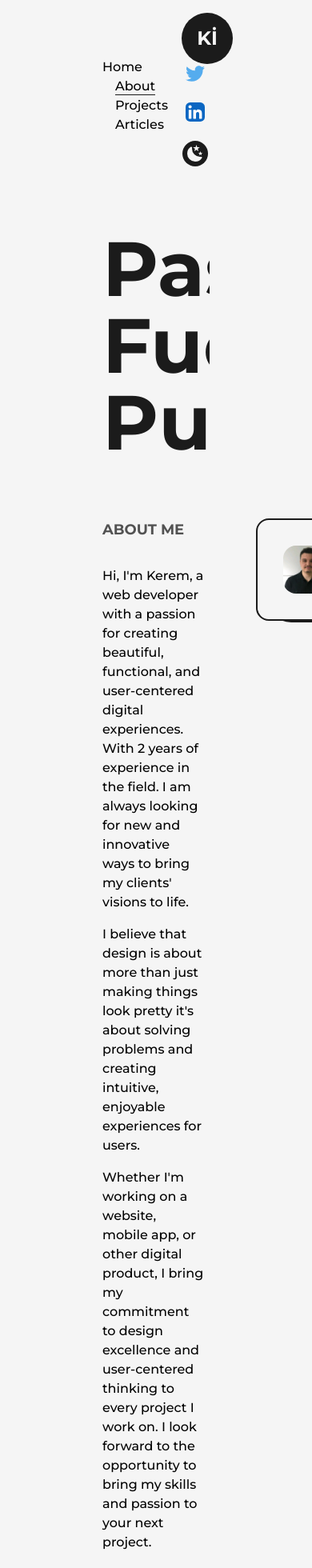
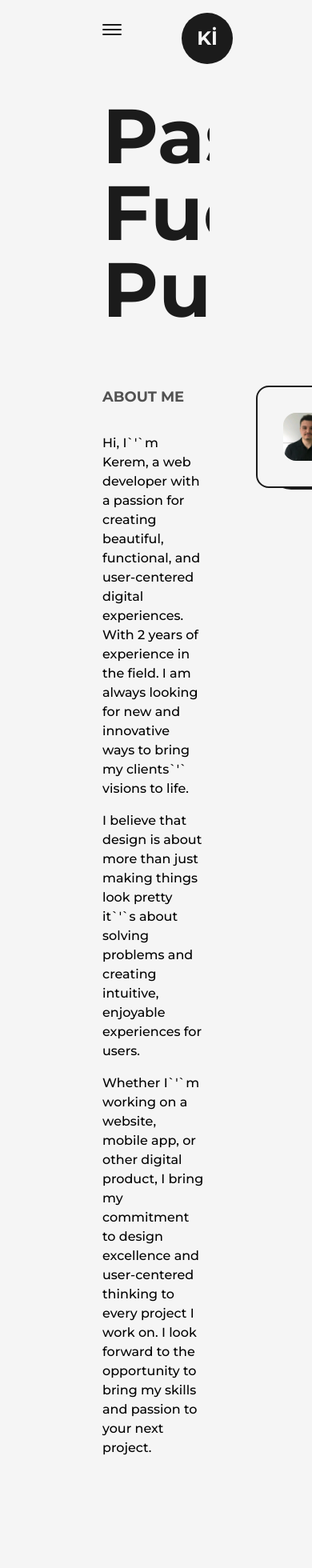
Before and after one commit to keremilhan/nextjs-portfolio, a Next.js app: page /about in a window 390 px wide. Shown: the top 1960 px of the page at 80% size. Built offline with nearby package versions, Linux system fonts and the light colour scheme.

Commit message:
bug fixes for the first deploy

```diff
--- a/app/about/page.tsx
+++ b/app/about/page.tsx
@@ -39,15 +39,15 @@ const AboutPage = () => {
                 <div className="col-span-3 flex flex-col items-start justify-start gap-4">
                     <h2 className="mb-4 text-lg font-bold uppercase text-dark/75 dark:text-light/75 ">About me</h2>
                     <p className="font-medium">
-                        Hi, I'm Kerem, a web developer with a passion for creating beautiful, functional, and user-centered digital experiences. With 2 years of experience in the field. I am always
-                        looking for new and innovative ways to bring my clients' visions to life.
+                        Hi, I`&apos;`m Kerem, a web developer with a passion for creating beautiful, functional, and user-centered digital experiences. With 2 years of experience in the field. I am
+                        always looking for new and innovative ways to bring my clients`&apos;` visions to life.
                     </p>
                     <p className="font-medium">
-                        I believe that design is about more than just making things look pretty it's about solving problems and creating intuitive, enjoyable experiences for users.
+                        I believe that design is about more than just making things look pretty it`&apos;`s about solving problems and creating intuitive, enjoyable experiences for users.
                     </p>
                     <p className="font-medium">
-                        Whether I'm working on a website, mobile app, or other digital product, I bring my commitment to design excellence and user-centered thinking to every project I work on. I look
-                        forward to the opportunity to bring my skills and passion to your next project.
+                        Whether I`&apos;`m working on a website, mobile app, or other digital product, I bring my commitment to design excellence and user-centered thinking to every project I work on.
+                        I look forward to the opportunity to bring my skills and passion to your next project.
                     </p>
                 </div>
                 <div className="col-span-3 relative h-max rounded-2xl border-2 border-solid border-dark bg-light p-8 dark:bg-dark dark:border-light">
--- a/app/api/projects/route.ts
+++ b/app/api/projects/route.ts
@@ -1,7 +1,6 @@
-import { NextResponse } from 'next/server';
+import { NextRequest, NextResponse } from 'next/server';
 import projects from './data.json';
-import { NextApiRequest } from 'next';
 
-export async function GET(request: NextApiRequest) {
+export async function GET(request: Request | NextRequest) {
     return NextResponse.json(projects);
 }
--- a/components/Experience.tsx
+++ b/components/Experience.tsx
@@ -21,8 +21,10 @@ const Details: React.FC<{
                     {time} | {address}
                 </span>
                 <ul className="mt-2 flex flex-col gap-2 ml-5">
-                    {work.map(bullet => (
-                        <li className="font-medium w-full list-disc">{bullet}</li>
+                    {work.map((bullet, index) => (
+                        <li key={`${bullet}_${index}`} className="font-medium w-full list-disc">
+                            {bullet}
+                        </li>
                     ))}
                 </ul>
             </div>
--- a/components/Icons.tsx
+++ b/components/Icons.tsx
@@ -3,10 +3,7 @@ import * as React from 'react';
 export const GithubIcon: React.FC<{ className?: string }> = ({ className, ...rest }) => (
     <svg xmlns="http://www.w3.org/2000/svg" width="1em" height="1em" viewBox="0 0 512 512" {...rest} className={`w-full h-auto ${className}`}>
         <path fill="none" d="M0 0h512v512H0z" />
-        <path
-            fill="currentColor"
-            d="M256 32C132.3 32 32 134.9 32 261.7c0 101.5 64.2 187.5 153.2 217.9a17.56 17.56 0 0 0 3.8.4c8.3 0 11.5-6.1 11.5-11.4 0-5.5-.2-19.9-.3-39.1a102.4 102.4 0 0 1-22.6 2.7c-43.1 0-52.9-33.5-52.9-33.5-10.2-26.5-24.9-33.6-24.9-33.6-19.5-13.7-.1-14.1 1.4-14.1h.1c22.5 2 34.3 23.8 34.3 23.8 11.2 19.6 26.2 25.1 39.6 25.1a63 63 0 0 0 25.6-6c2-14.8 7.8-24.9 14.2-30.7-49.7-5.8-102-25.5-102-113.5 0-25.1 8.7-45.6 23-61.6-2.3-5.8-10-29.2 2.2-60.8a18.64 18.64 0 0 1 5-.5c8.1 0 26.4 3.1 56.6 24.1a208.21 208.21 0 0 1 112.2 0c30.2-21 48.5-24.1 56.6-24.1a18.64 18.64 0 0 1 5 .5c12.2 31.6 4.5 55 2.2 60.8 14.3 16.1 23 36.6 23 61.6 0 88.2-52.4 107.6-102.3 113.3 8 7.1 15.2 21.1 15.2 42.5 0 30.7-.3 55.5-.3 63 0 5.4 3.1 11.5 11.4 11.5a19.35 19.35 0 0 0 4-.4C415.9 449.2 480 363.1 480 261.7 480 134.9 379.7 32 256 32Z"
-        />
+        <path d="M256 32C132.3 32 32 134.9 32 261.7c0 101.5 64.2 187.5 153.2 217.9a17.56 17.56 0 0 0 3.8.4c8.3 0 11.5-6.1 11.5-11.4 0-5.5-.2-19.9-.3-39.1a102.4 102.4 0 0 1-22.6 2.7c-43.1 0-52.9-33.5-52.9-33.5-10.2-26.5-24.9-33.6-24.9-33.6-19.5-13.7-.1-14.1 1.4-14.1h.1c22.5 2 34.3 23.8 34.3 23.8 11.2 19.6 26.2 25.1 39.6 25.1a63 63 0 0 0 25.6-6c2-14.8 7.8-24.9 14.2-30.7-49.7-5.8-102-25.5-102-113.5 0-25.1 8.7-45.6 23-61.6-2.3-5.8-10-29.2 2.2-60.8a18.64 18.64 0 0 1 5-.5c8.1 0 26.4 3.1 56.6 24.1a208.21 208.21 0 0 1 112.2 0c30.2-21 48.5-24.1 56.6-24.1a18.64 18.64 0 0 1 5 .5c12.2 31.6 4.5 55 2.2 60.8 14.3 16.1 23 36.6 23 61.6 0 88.2-52.4 107.6-102.3 113.3 8 7.1 15.2 21.1 15.2 42.5 0 30.7-.3 55.5-.3 63 0 5.4 3.1 11.5 11.4 11.5a19.35 19.35 0 0 0 4-.4C415.9 449.2 480 363.1 480 261.7 480 134.9 379.7 32 256 32Z" />
     </svg>
 );
 
@@ -78,7 +75,7 @@ export const SunIcon: React.FC<{ className?: string }> = ({ className, ...rest }
                 })}
             </path>
         </g>
-        <g fill="currentColor" fillOpacity="0">
+        <g fillOpacity="0">
             <path d="m15.22 6.03l2.53-1.94L14.56 4L13.5 1l-1.06 3l-3.19.09l2.53 1.94l-.91 3.06l2.63-1.81l2.63 1.81z">
                 <animate
                     id="lineMdSunnyFilledLoopToMoonFilledLoopTransition0"
--- a/components/Navbar.tsx
+++ b/components/Navbar.tsx
@@ -1,16 +1,23 @@
 'use client';
 import Link from 'next/link';
-import React from 'react';
+import React, { useState } from 'react';
 import Logo from './Logo';
 import { usePathname } from 'next/navigation';
 import { GithubIcon, LinkedInIcon, MoonIcon, SunIcon, TwitterIcon } from './Icons';
 import { motion } from 'framer-motion';
 import useThemeSwitcher from './hooks/useThemeSwitcher';
+import { useRouter } from 'next/navigation';
 
 interface CustomLinkProps {
     href: string;
     title: string;
     className?: string;
+}
+interface CustomMobileLinkProps {
+    href: string;
+    title: string;
+    className?: string;
+    toggle: () => void;
 }
 
 const CustomLink = ({ href, title, className = '' }: CustomLinkProps) => {
@@ -26,11 +33,41 @@ const CustomLink = ({ href, title, className = '' }: CustomLinkProps) => {
         </Link>
     );
 };
+const CustomMobileLink = ({ href, title, className = '', toggle }: CustomMobileLinkProps) => {
+    const pathName = usePathname();
+    const router = useRouter();
+    const handleClick = () => {
+        toggle();
+        router.push(href);
+    };
+    return (
+        <button className={`${className} relative group text-light dark:text-dark my-2`} onClick={handleClick}>
+            {title}
+            <span
+                className={`
+                h-[1px] inline-block bg-light absolute left-0 -bottom-0.5 group-hover:w-full transition-[width] ease duration-300 dark:bg-dark ${pathName === href ? 'w-full' : 'w-0'}
+            `}
+            ></span>
+        </button>
+    );
+};
 
 const Navbar = () => {
     const [mode, setMode] = useThemeSwitcher();
+    const [isOpen, setIsOpen] = useState(false);
+
+    const handleClick = () => {
+        setIsOpen(prev => !prev);
+    };
     return (
-        <header className="w-full px-32 py-8 font-medium flex items-center justify-between dark:text-light">
+        <header className="w-full px-32 py-8 font-medium flex items-center justify-between dark:text-light relative">
+            <button className="flex-col justify-center items-center hidden lg:flex" onClick={handleClick}>
+                <span className={`bg-dark dark:bg-light block transition-all duration-300 ease-out h-0.5 w-6 rounded-sm ${isOpen ? 'rotate-45 translate-y-1' : '-translate-y-0.5'}`}></span>
+                <span className={`bg-dark dark:bg-light block transition-all duration-300 ease-out h-0.5 w-6 rounded-sm my-0.5 ${isOpen ? 'opacity-0' : 'opacity-100'}`}></span>
+                <span className={`bg-dark dark:bg-light block transition-all duration-300 ease-out h-0.5 w-6 rounded-sm ${isOpen ? '-rotate-45 -translate-y-1' : 'translate-y-0.5'}`}></span>
+            </button>
+
+            <div className="w-full flex justify-between items-center lg:hidden">
                 <nav>
                     <CustomLink href="/" title="Home" className="mr-4" />
                     <CustomLink href="/about" title="About" className="mx-4" />
@@ -38,7 +75,13 @@ const Navbar = () => {
                     <CustomLink href="/articles" title="Articles" className="ml-4" />
                 </nav>
                 <nav className="flex items-center justify-center flex-wrap gap-6">
-                <motion.a href="https://github.com/keremilhan" target="_blank" whileHover={{ y: -2 }} whileTap={{ scale: 0.9 }} className="w-6">
+                    <motion.a
+                        href="https://github.com/keremilhan"
+                        target="_blank"
+                        whileHover={{ y: -2 }}
+                        whileTap={{ scale: 0.9 }}
+                        className={`w-6 rounded-full ${isOpen ? 'bg-dark dark:bg-light' : 'bg-light dark:bg-dark'}`}
+                    >
                         <GithubIcon />
                     </motion.a>
                     <motion.a href="https://twitter.com" target="_blank" whileHover={{ y: -2 }} whileTap={{ scale: 0.9 }} className="w-6">
@@ -51,6 +94,35 @@ const Navbar = () => {
                         {mode === 'dark' ? <SunIcon className="fill-dark" /> : <MoonIcon className="fill-dark" />}
                     </button>
                 </nav>
+            </div>
+
+            {isOpen && (
+                <div className="min-w-[70vw] z-30 flex flex-col justify-between items-center fixed top-1/2 left-1/2 -translate-x-1/2 -translate-y-1/2 bg-dark/90 dark:bg-light/75 rounded-lg backdrop-blur-md py-32">
+                    <nav className="flex flex-col items-center justify-center">
+                        <CustomMobileLink href="/" title="Home" className="" toggle={handleClick} />
+                        <CustomMobileLink href="/about" title="About" className="" toggle={handleClick} />
+                        <CustomMobileLink href="/projects" title="Projects" className="" toggle={handleClick} />
+                        <CustomMobileLink href="/articles" title="Articles" className="" toggle={handleClick} />
+                    </nav>
+                    <nav className="flex items-center justify-center flex-wrap gap-6">
+                        <motion.a href="https://github.com/keremilhan" target="_blank" whileHover={{ y: -2 }} whileTap={{ scale: 0.9 }} className="w-6">
+                            <GithubIcon className={`${mode === 'dark' ? 'fill-dark' : 'fill-light'}`} />
+                        </motion.a>
+                        <motion.a href="https://twitter.com" target="_blank" whileHover={{ y: -2 }} whileTap={{ scale: 0.9 }} className="w-6">
+                            <TwitterIcon />
+                        </motion.a>
+                        <motion.a href="https://linkedin.com/in/keremilhan" target="_blank" whileHover={{ y: -2 }} whileTap={{ scale: 0.9 }} className="w-6">
+                            <LinkedInIcon />
+                        </motion.a>
+                        <button
+                            className="flex items-center justify-center rounded-full p-1 dark:bg-light dark:text-dark bg-dark text-light "
+                            onClick={() => setMode(mode === 'dark' ? 'light' : 'dark')}
+                        >
+                            {mode === 'dark' ? <SunIcon className="fill-dark" /> : <MoonIcon className="fill-dark" />}
+                        </button>
+                    </nav>
+                </div>
+            )}
             <div className="absolute left-[50%] top-2 translate-x-[50%]">
                 <Logo />
             </div>
--- a/package.json
+++ b/package.json
@@ -3,7 +3,7 @@
     "version": "0.1.0",
     "private": true,
     "scripts": {
-    "dev": "next dev",
+        "dev": "next dev -p 8080",
         "build": "next build",
         "start": "next start",
         "lint": "next lint"
@@ -15,7 +15,7 @@
         "eslint": "8.47.0",
         "eslint-config-next": "13.4.17",
         "framer-motion": "^10.16.0",
-    "next": "13.4.17",
+        "next": "^14.0.4",
         "react": "18.2.0",
         "react-dom": "18.2.0",
         "react-icons": "^4.10.1",
--- a/tailwind.config.ts
+++ b/tailwind.config.ts
@@ -24,6 +24,25 @@ const config: Config = {
                 circularDark: 'repeating-radial-gradient(rgba(255,255,255,0.7) 2px, #1b1b1b 8px, #1b1b1b 100px);',
             },
         },
+        screens: {
+            '2xl': { max: '1535px' },
+            // => @media (max-width: 1535px) { ... }
+
+            xl: { max: '1279px' },
+            // => @media (max-width: 1279px) { ... }
+
+            lg: { max: '1023px' },
+            // => @media (max-width: 1023px) { ... }
+
+            md: { max: '767px' },
+            // => @media (max-width: 767px) { ... }
+
+            sm: { max: '639px' },
+            // => @media (max-width: 639px) { ... }
+
+            xs: { max: '479px' },
+            // => @media (max-width: 479px) { ... }
+        },
     },
     plugins: [],
 };
```
Also changed, not shown: app/projects/[id]/page.tsx (+4 -4 lines), 1 other file (tests, documents, lock files or other folders). Lines whose indentation alone changed are shown as unchanged.
